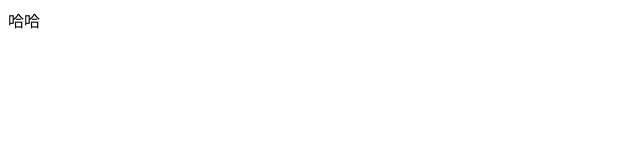
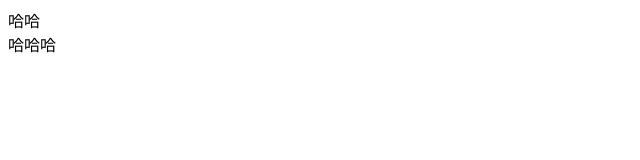
Before and after one commit to wanglian-520/learngit, a plain HTML site: page index.html in a window 1280 px wide. Shown: the full height of the page, 0-640 px from the left. Drawn offline with Linux system fonts and the light colour scheme.

Commit message:
修改了

```diff
--- a/index.html
+++ b/index.html
@@ -7,5 +7,6 @@
 </head>
 <body>
     <div>哈哈</div>
+    <div>哈哈哈</div>
 </body>
 </html>
```
